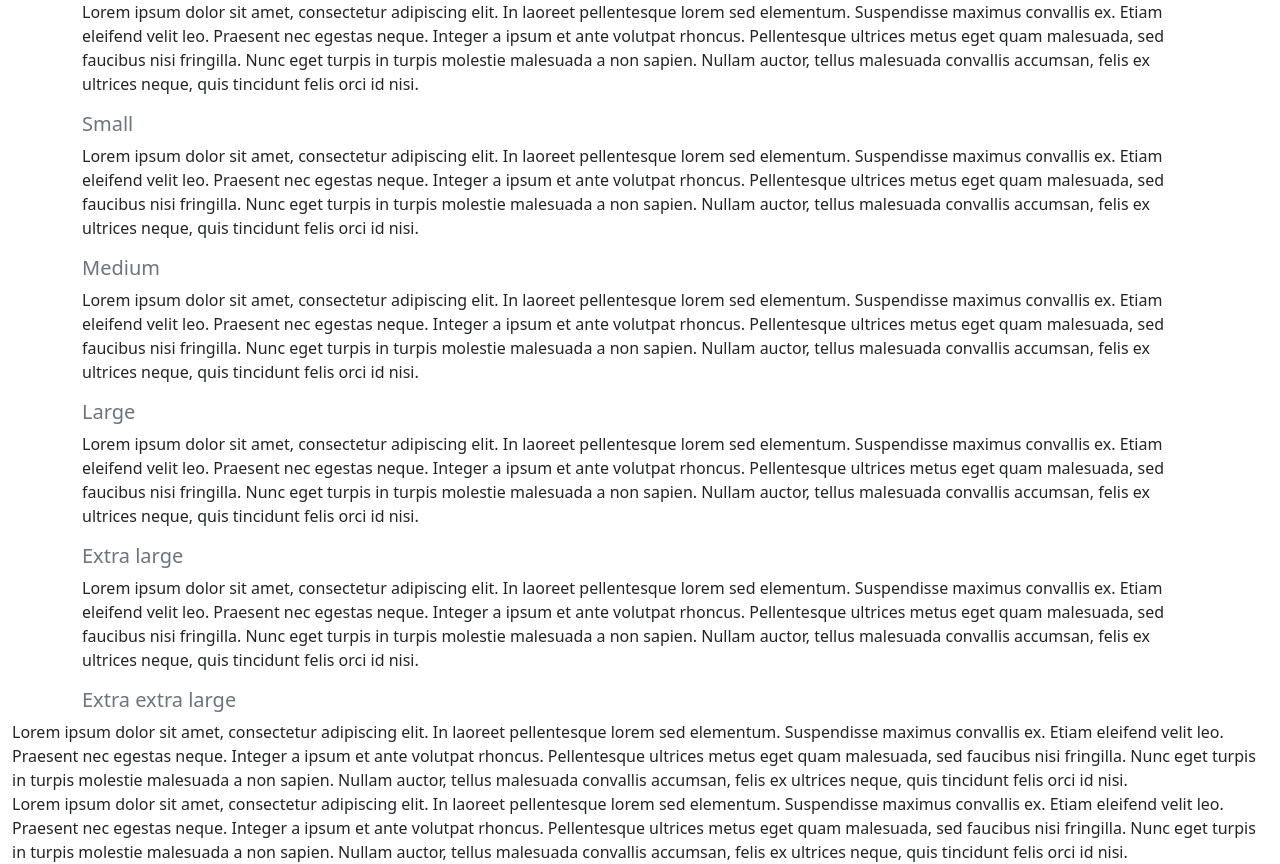
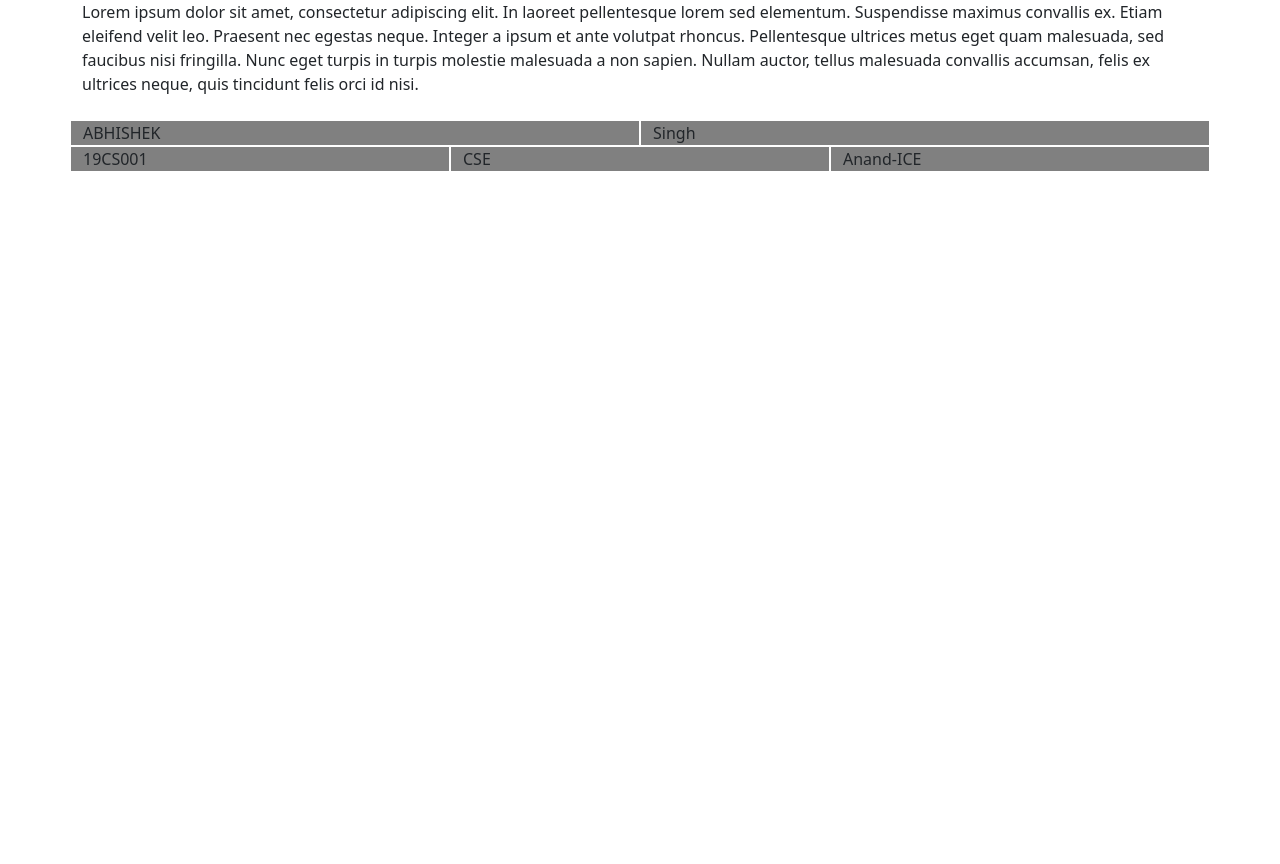
Before and after one commit to 19CSAbhishek001Singh/Learning-Web-Development, a plain HTML site: page Bootstrap/index.html in a window 1280 px wide. After the commit the page ends 800 px from the top, so only its background shows below. Drawn offline with nearby package versions, Linux system fonts and the light colour scheme.

Commit message:
continue

```diff
--- a/Bootstrap/index.css
+++ b/Bootstrap/index.css
@@ -0,0 +1,6 @@
+.col {
+    border: 1px solid white;
+    column-gap: 10px;
+    row-gap: 10px;
+    background-color: grey;
+}
--- a/Bootstrap/index.html
+++ b/Bootstrap/index.html
@@ -8,6 +8,7 @@
       href="https://cdn.jsdelivr.net/npm/bootstrap@5.0.1/dist/css/bootstrap.min.css"
       rel="stylesheet"
     />
+    <link rel="stylesheet" href="/Bootstrap/index.css" />
   </head>
   <body>
     <div class="container">
@@ -19,7 +20,7 @@
       non sapien. Nullam auctor, tellus malesuada convallis accumsan, felis ex
       ultrices neque, quis tincidunt felis orci id nisi.
     </div>
-    <h4 class="h5 text-muted mt-3 container">Small</h4>
+    <!-- <h4 class="h5 text-muted mt-3 container">Small</h4>
     <div class="container-sm">
       Lorem ipsum dolor sit amet, consectetur adipiscing elit. In laoreet
       pellentesque lorem sed elementum. Suspendisse maximus convallis ex. Etiam
@@ -77,6 +78,18 @@
       faucibus nisi fringilla. Nunc eget turpis in turpis molestie malesuada a
       non sapien. Nullam auctor, tellus malesuada convallis accumsan, felis ex
       ultrices neque, quis tincidunt felis orci id nisi.
+    </div> -->
+    <br />
+    <div class="container">
+      <div class="row">
+        <div class="col">ABHISHEK</div>
+        <div class="col">Singh</div>
+      </div>
+      <div class="row">
+        <div class="col">19CS001</div>
+        <div class="col">CSE</div>
+        <div class="col">Anand-ICE</div>
+      </div>
     </div>
     <script src="https://cdn.jsdelivr.net/npm/bootstrap@5.0.1/dist/js/bootstrap.bundle.min.js"></script>
   </body>
```
